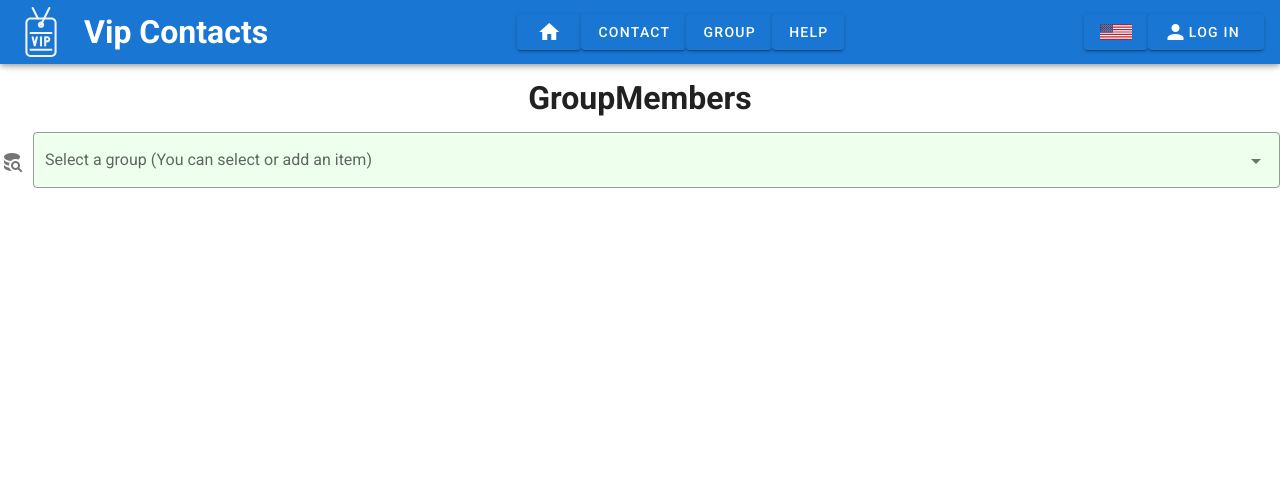
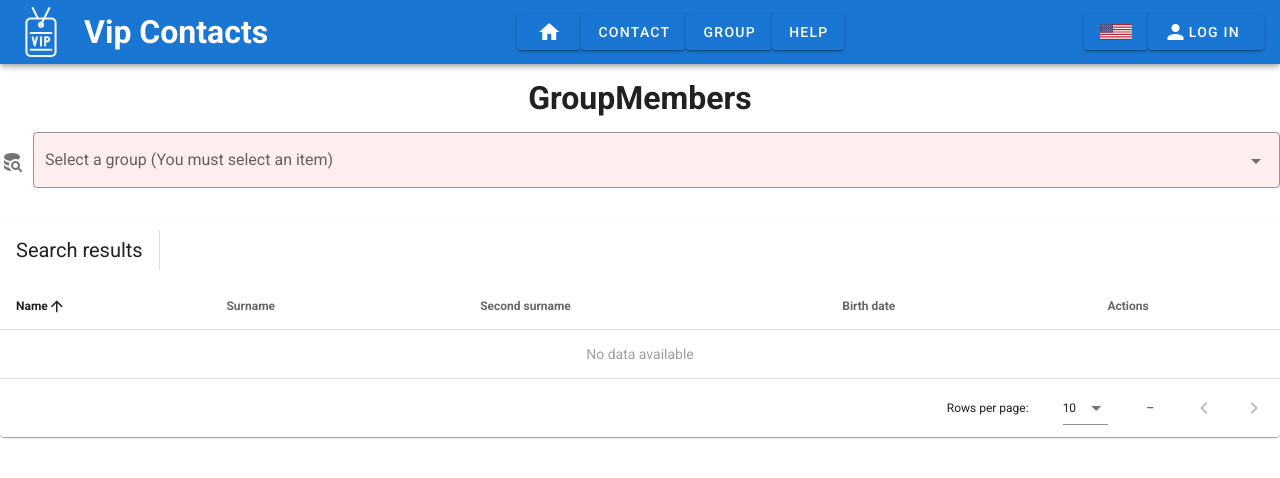
Before and after one commit to turulomio/vipcontacts, a Vue app: page /group/members in a window 1280 px wide. Shown: the top 478 px of the page. Built offline with nearby package versions, Linux system fonts and the light colour scheme.

Commit message:
Added group members feature

```diff
--- a/src/components/GroupMembers.vue
+++ b/src/components/GroupMembers.vue
@@ -1,12 +1,28 @@
 <template>
     <div>
         <h1>{{ $t("GroupMembers") }}</h1>
-            <AutoCompleteApiOneField v-model="group" :label="$t('Select a group')" :placeholder="$t('Enter a string to search a group')" canadd :apiurl="`${this.$store.state.apiroot}/api/groups/`" field="name" />
+        <AutoCompleteApiOneField v-model="group" :label="$t('Select a group')" :placeholder="$t('Enter a string to search a group')" :apiurl="`${this.$store.state.apiroot}/api/groups/`" field="name" @input="refresh_members" />
+        <v-data-table :headers="headers" :items="data" sort-by="name" class="elevation-1" enabled="i">
+            <template v-slot:top>
+                <v-toolbar flat>
+                    <v-toolbar-title>Search results</v-toolbar-title>
+                    <v-divider class="mx-4" inset vertical></v-divider>
+                    <v-spacer></v-spacer>
+                </v-toolbar>
+            </template>
+            <template v-slot:[`item.actions`]="{ item }">
+                <v-icon small class="mr-2" @click="editItem(item)">mdi-pencil</v-icon>
+                <v-icon small @click="deleteItem(item)">mdi-delete</v-icon>
+            </template>
+        </v-data-table>
     </div>
+
+
 </template>
 
 <script>
     import AutoCompleteApiOneField from './AutoCompleteApiOneField.vue'
+    import axios from 'axios'
     export default {
         name: 'GroupMembers',
         components: {
@@ -15,7 +31,28 @@
         data(){
             return {
                 group: '',
+                data: [],
+                headers: [
+                    { text: this.$t('Name'), align: 'start', sortable: true, value: 'name'},
+                    { text: this.$t('Surname'), value: 'surname' },
+                    { text: this.$t('Second surname'), value: 'surname2' },
+                    { text: this.$t('Birth date'), value: 'birth' },
+                    { text: this.$t('Actions'), value: 'actions', sortable: false },
+                ],
             }
         },
+        methods: {
+            refresh_members: function() {
+                console.log("refresh_members")
+                axios.get(`${this.$store.state.apiroot}/api/groups/members/?search=${this.group}`, { headers: {'Authorization': `Token ${this.$store.state.token}`   }})
+                .then((response) => {
+                    this.data= response.data;
+                    //this.PersonEdit_refreshKey();
+
+                }, (error) => {
+                    console.log(error);
+                });
+            },
+        }
     }
 </script>
```
